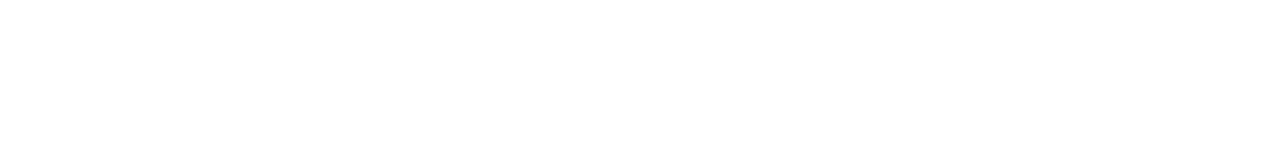
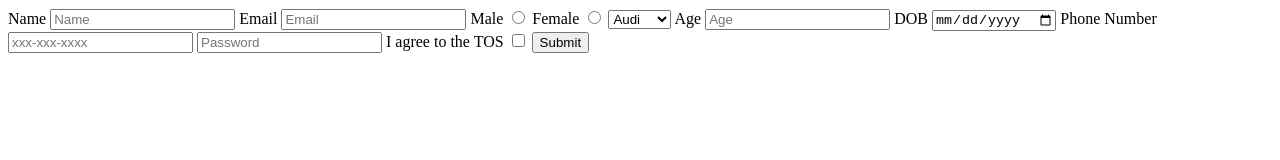
Before and after one commit to acciojob/signup-form-car-rupalisarcar, a website: page main.html in a window 1280 px wide. Drawn offline with Linux system fonts and the light colour scheme.

Commit message:
created a submission

```diff
--- a/main.html
+++ b/main.html
@@ -8,6 +8,39 @@
 
 <body>
 	<!-- the entire body must be written by student -->
+	<form method="post">
+		<label for="name">Name</label>
+		<input type="text" id="name" placeholder="Name" required>
+
+		<label for="email">Email</label>
+		<input type="email" id="email" placeholder="Email" required>
+
+		<label for="gender_m">Male</label>
+		<input type="radio" id="gender_m" name="gender" required>
+		<label for="gender_f">Female</label>
+		<input type="radio" id="gender_f" name="gender" required>
+
+		<select placeholder="--Please choose an option--" id="cars" required>
+			<option>Audi</option>
+			<option>BMW</option>
+			<option>Suzuki</option>
+		</select>
+		<label for="age">Age</label>
+		<input type="number" id="age" placeholder="Age" required>
+
+		<label for="dob">DOB</label>
+		<input type="date" id="dob" required>
+
+		<label for="tel">Phone Number</label>
+		<input type="tel" id="tel" placeholder="xxx-xxx-xxxx">
+
+		<label for="password"></label>
+		<input type="password" id="password" placeholder="Password" required>
+
+		<label for="tos">I agree to the TOS</label>
+		<input type="checkbox" id="tos" required>
+		<button type="submit">Submit</button>
+	</form>
     <script type="text/javascript" src="./script.js">
 </script>
 
```
